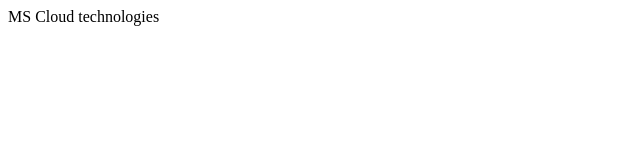
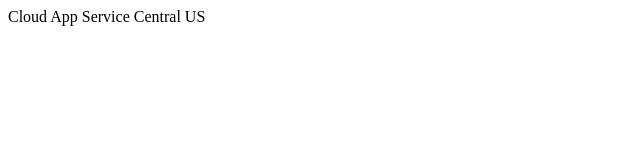
Before and after one commit to venkatesangopal/Venkat, a plain HTML site: page index.html in a window 1280 px wide. Shown: the full height of the page, 0-640 px from the left. Drawn offline with Linux system fonts and the light colour scheme.

Commit message:
appserviceupdate

```diff
--- a/index.html
+++ b/index.html
@@ -11,7 +11,8 @@
 
     <title>Cloud Technologies</title>
     <link rel="icon" href="img/favi.png" type="image/png" sizes="16x16">
-MS Cloud technologies
+
+    Cloud App Service Central US
 
 </script>
 
```
